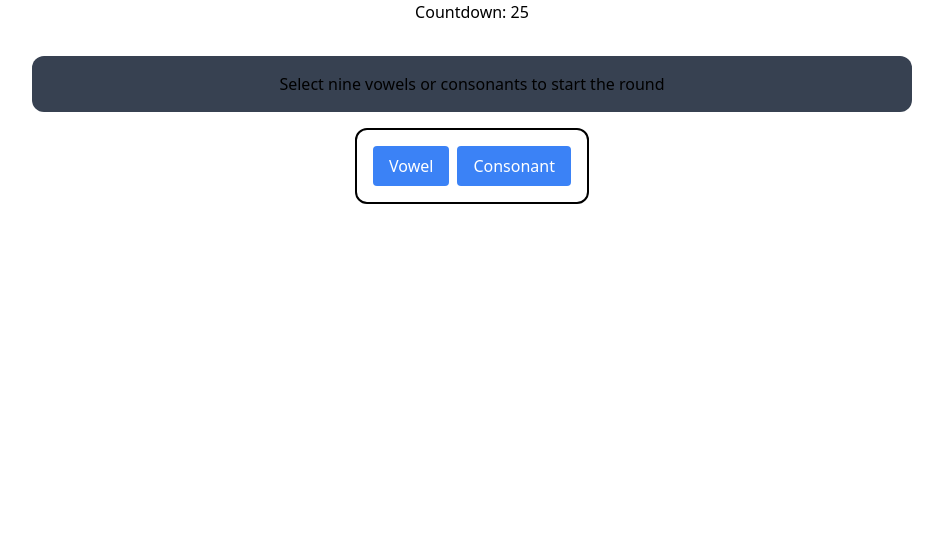
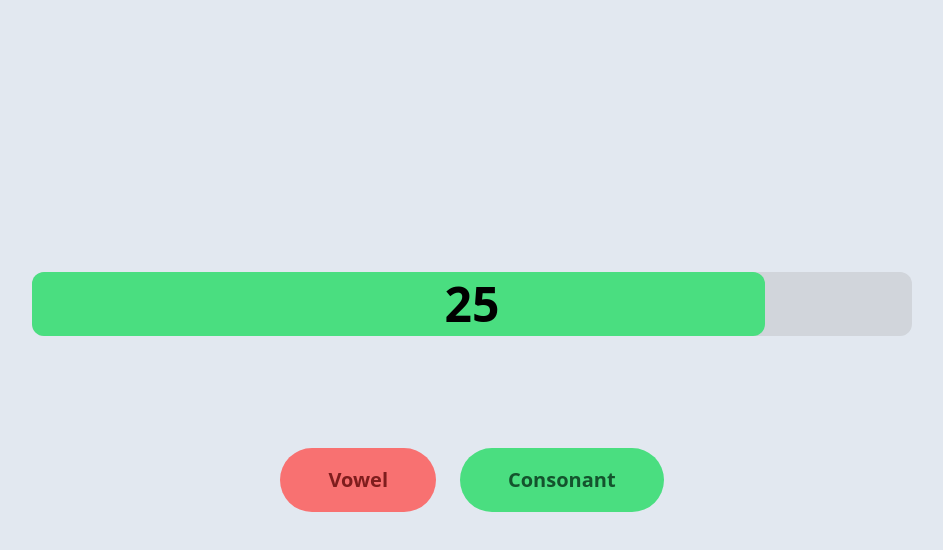
Before and after one commit to FisherTom/countdown, a React (Create React App) app: page / in a window 1280 px wide. Shown: the top 550 px of the page, without its empty margins (168-1111 px from the left). Built offline with nearby package versions, Linux system fonts and the light colour scheme.

Commit message:
dinamic rendering of word input styling and layout changes added timer bar

```diff
--- a/src/App.js
+++ b/src/App.js
@@ -1,12 +1,10 @@
 import "./App.css";
-import LetterInterface from "./components/LetterInterface";
-import Timer from "./components/Timer";
+import GameInterface from "./components/GameInterface";
 
 function App() {
   return (
-    <div className="App">
-      <Timer />
-      <LetterInterface />
+    <div className="bg-slate-200">
+      <GameInterface />
     </div>
   );
 }
--- a/src/components/LetterInterface.jsx
+++ b/src/components/GameInterface.jsx
@@ -1,6 +1,7 @@
 import React, { useEffect, useState } from "react";
 import LetterPool from "./LetterPool";
 import SelectedLetters from "./SelectedLetters";
+import Timer from "./Timer";
 import VowelCons from "./VowelCons";
 import WordList from "./WordList";
 
@@ -20,23 +21,24 @@ function LetterInterface() {
   }, [letterPool]);
 
   return (
-    <div className="flex flex-col items-center gap-4 p-4 ">
-      <div className="flex justify-center w-full max-w-[880px] bg-sky-200 rounded-xl">
+    <div className="flex flex-col items-center justify-center gap-8 p-4 min-h-screen">
+      <Timer />
+
       <WordList words={words} />
-      </div>
-      <div className=" bg-gray-700 w-full max-w-[880px] p-4 rounded-xl">
-        {letterPoolFull ? (
+      <div
+        className={`flex flex-col justify-center bg-gray-700 w-full px-4  max-w-[880px] rounded-xl transition-all duration-700 overflow-hidden ${
+          letterPoolFull ? "h-60 py-6" : "h-0 py-0"
+        }`}
+      >
         <SelectedLetters
           wordLetters={wordLetters}
           setWordLetters={setWordLetters}
           setUsedLetters={setUsedLetters}
           setWords={setWords}
         />
-        ) : (
-          <p>Select nine vowels or consonants to start the round</p>
-        )}
       </div>
-      <div className="flex flex-col items-center gap-4 border-2  border-black rounded-xl p-4">
+
+      <div className="flex flex-col items-center gap-12 rounded-xl p-4">
         {letterPool.length > 0 ? (
           <LetterPool
             usedLetters={usedLetters}
@@ -47,7 +49,6 @@ function LetterInterface() {
         ) : (
           <></>
         )}
-
         {!letterPoolFull && (
           <VowelCons letterPool={letterPool} setLetterPool={setLetterPool} />
         )}
--- a/src/components/LetterPool.jsx
+++ b/src/components/LetterPool.jsx
@@ -23,7 +23,7 @@ function LetterPool({
         return (
           <li
             key={i}
-            className={`w-20 h-20 rounded-lg flex justify-center items-center text-4xl ${
+            className={`w-20 h-20 rounded-lg flex justify-center items-center text-4xl font-extrabold shadow-md hover:shadow-lg ${
               usedLetters.includes(i) ? "bg-gray-600" : "bg-slate-100"
             } `}
             onClick={() => handleAddWordLetter(letter, i)}
--- a/src/components/Timer.jsx
+++ b/src/components/Timer.jsx
@@ -8,8 +8,12 @@ function Timer() {
   }, [counter]);
 
   return (
-    <div className="App">
-      <div>Countdown: {counter}</div>
+    <div className="bg-gray-300 rounded-xl flex items-center justify-center w-full h-16 max-w-[880px] relative">
+      <p className="text-5xl z-10 font-extrabold">{counter}</p>
+      <div
+        className="absolute left-0 h-16 bg-green-400 z-0 rounded-xl"
+        style={{ width: `${counter * 3.33}%` }}
+      />
     </div>
   );
 }
--- a/src/components/VowelCons.jsx
+++ b/src/components/VowelCons.jsx
@@ -39,9 +39,23 @@ function VowelCons({ setLetterPool, letterPool }) {
 
   return (
     <div>
-      <div className="flex gap-2 justify-center">
-        <button onClick={() => handleAddLetter(true)}>Vowel</button>
-        <button onClick={() => handleAddLetter(false)}>Consonant</button>
+      <div className="flex gap-6 justify-center">
+        <div
+          className={
+            "px-12 h-16 bg-red-400 text-red-900 font-extrabold rounded-full flex justify-center items-center text-xl"
+          }
+          onClick={() => handleAddLetter(true)}
+        >
+          Vowel
+        </div>
+        <div
+          className={
+            "px-12  h-16 bg-green-400 text-green-900 font-extrabold rounded-full flex justify-center items-center text-xl"
+          }
+          onClick={() => handleAddLetter(false)}
+        >
+          Consonant
+        </div>
       </div>
     </div>
   );
--- a/src/components/WordList.jsx
+++ b/src/components/WordList.jsx
@@ -4,10 +4,12 @@ function WordList({ words }) {
   return (
     <div>
       {words.length > 0 ? (
-        <ul className="flex gap-6 p-4 rounded-xl  ">
+        <ul className="flex gap-6 justify-center rounded-xl ">
           {words.map((word) => {
             return (
-              <li className=" bg-orange-300 px-6 py-1 rounded-xl">{word}</li>
+              <li className=" bg-orange-300 px-6 py-2 rounded-full capitalize font-extrabold text-2xl">
+                {word}
+              </li>
             );
           })}
         </ul>
```
Lines whose indentation alone changed are shown as unchanged.
